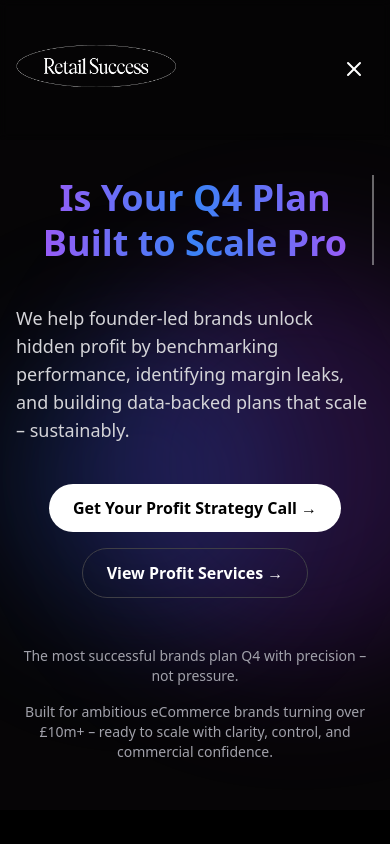
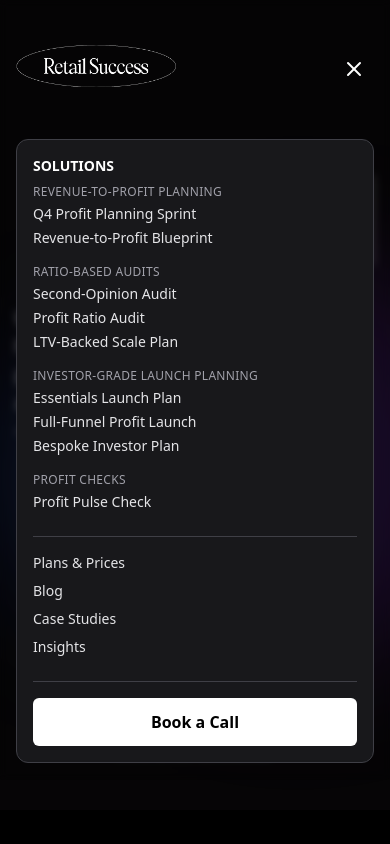
Before and after one commit to RetailSuccessCoach/retail-success-coach, a Next.js app: page / in a window 390 px wide. Both pictures are taken after a click on the button "Toggle mobile menu". Shown: the top 844 px of the page. Built offline with nearby package versions, Linux system fonts and the light colour scheme.

Commit message:
Add structured mobile navigation with service dropdowns and CTA

```diff
--- a/src/components/layout/Navbar.tsx
+++ b/src/components/layout/Navbar.tsx
@@ -1,3 +1,4 @@
+// File: Navbar.tsx
 "use client";
 
 import { useState, useEffect } from "react";
@@ -79,11 +80,9 @@
                             key={section.title}
                             className="w-[calc(50%-1.5rem)] border-b border-zinc-200 pb-4"
                           >
-                            {section.title && (
-                              <p className="text-xs font-semibold text-black uppercase tracking-wide mb-2">
-                                {section.title}
-                              </p>
-                            )}
+                            <p className="text-xs font-semibold text-black uppercase tracking-wide mb-2">
+                              {section.title}
+                            </p>
                             <ul className="space-y-2">
                               {section.items.map((item) => (
                                 <li key={item.title}>
@@ -135,11 +134,77 @@
             <button
               onClick={() => setMobileMenuOpen(!mobileMenuOpen)}
               className="text-white p-2"
+              aria-label="Toggle mobile menu"
             >
               {mobileMenuOpen ? <X className="h-6 w-6" /> : <Menu className="h-6 w-6" />}
             </button>
           </div>
         </div>
+
+        {/* Mobile Navigation */}
+        <AnimatePresence>
+          {mobileMenuOpen && (
+            <motion.div
+              initial={{ opacity: 0, y: -10 }}
+              animate={{ opacity: 1, y: 0 }}
+              exit={{ opacity: 0, y: -10 }}
+              className="lg:hidden mt-4 bg-zinc-900 border border-zinc-700 rounded-xl p-4 space-y-6"
+            >
+              {navDropdowns.map((dropdown) => (
+                <div key={dropdown.title}>
+                  <p className="text-sm font-semibold text-white uppercase mb-2">
+                    {dropdown.title}
+                  </p>
+                  {dropdown.sections.map((section) => (
+                    <div key={section.title} className="mb-4">
+                      <p className="text-xs text-zinc-400 mb-1 uppercase tracking-wide">
+                        {section.title}
+                      </p>
+                      <ul className="space-y-1">
+                        {section.items.map((item) => (
+                          <li key={item.title}>
+                            <Link
+                              href={item.href}
+                              className="block text-zinc-200 hover:text-white text-sm"
+                            >
+                              {item.title}
+                            </Link>
+                          </li>
+                        ))}
+                      </ul>
+                    </div>
+                  ))}
+                </div>
+              ))}
+
+              {/* Static Mobile Links */}
+              <div className="space-y-2 border-t border-zinc-700 pt-4">
+                <Link href="/digital-strategy-packages" className="block text-zinc-200 hover:text-white text-sm">
+                  Plans & Prices
+                </Link>
+                <Link href="/blog" className="block text-zinc-200 hover:text-white text-sm">
+                  Blog
+                </Link>
+                <Link href="/case-studies" className="block text-zinc-200 hover:text-white text-sm">
+                  Case Studies
+                </Link>
+                <Link href="/insights" className="block text-zinc-200 hover:text-white text-sm">
+                  Insights
+                </Link>
+              </div>
+
+              {/* Mobile CTA */}
+              <div className="pt-4 border-t border-zinc-700">
+                <Link
+                  href="/profit-performance-call"
+                  className="block w-full text-center bg-white text-black font-semibold py-3 rounded-md hover:bg-zinc-200 transition"
+                >
+                  Book a Call
+                </Link>
+              </div>
+            </motion.div>
+          )}
+        </AnimatePresence>
       </div>
     </motion.nav>
   );
```
